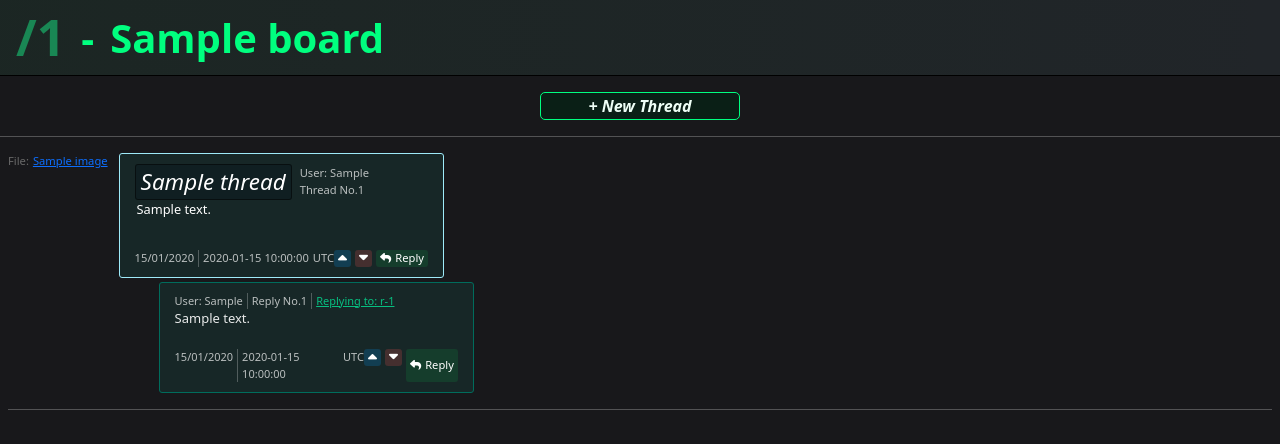
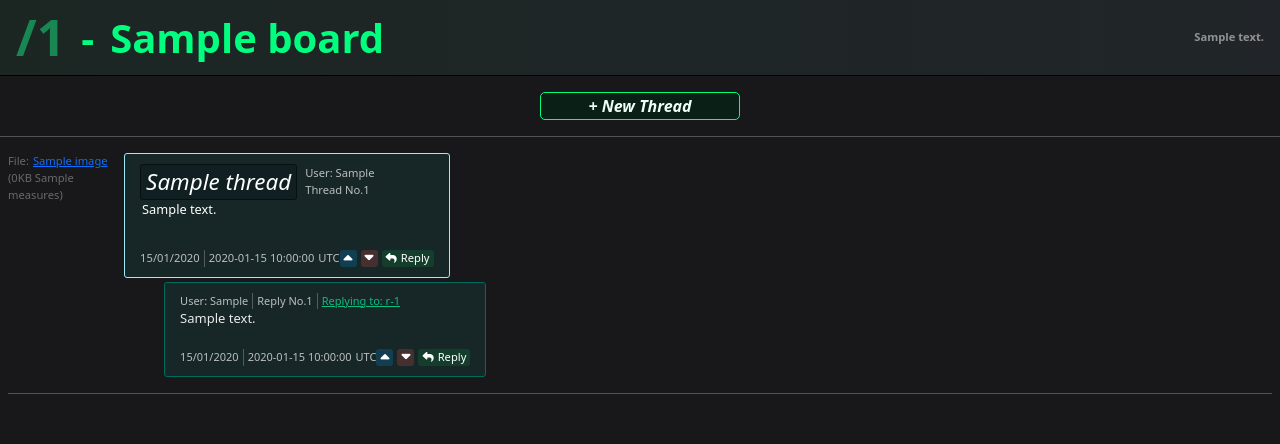
Before and after one commit to VictorClvtt/pichan_flask_imageboard, a Python web app: template templates/board.html in a window 1280 px wide. Shown: the part 28-472 px from the top of the page. Run offline with Jinja, Linux system fonts and the light colour scheme; the template is opened without the code that fills it: most values are stand-ins (such as "Sample title", 1, 10 or a date in 2020); some libraries are stand-ins or nearby versions.

Commit message:
Image model schema changes

```diff
--- a/marshmallow_schemas.py
+++ b/marshmallow_schemas.py
@@ -28,7 +28,8 @@
 class PlainImageSchema(Schema):
     id = fields.Int(dump_only=True)
     name = fields.String(required=True)
-    mimetype = fields.String(required=True)
+    measures = fields.String(required=True)
+    size = fields.String(required=True)
     image = fields.Raw(required=True, type="file")
 
 class ImageSchema(PlainImageSchema):
--- a/models/image.py
+++ b/models/image.py
@@ -6,7 +6,8 @@
     id = db.Column(db.Integer, primary_key=True)
     image = db.Column(db.LargeBinary, nullable=False)  # Remove unique constraint
     name = db.Column(db.Text, nullable=False)
-    mimetype = db.Column(db.Text, nullable=False)
+    measures = db.Column(db.Text, nullable=False)
+    size = db.Column(db.Text, nullable=False)
 
     thread_id = db.Column(db.Integer, db.ForeignKey('thread.id'), nullable=False)
 
--- a/static/js/board.js
+++ b/static/js/board.js
@@ -219,41 +219,53 @@
 }
 
 const uploadImage = async (thread_id) => {
-    const fileInput = document.getElementById('image'); // Get the file input element
-    const file = fileInput.files[0]; // Get the selected file
-    const threadId = thread_id; // Thread ID
+    const fileInput = document.getElementById('image');
+    const file = fileInput.files[0];
+    const threadId = thread_id;
 
     if (!file || !threadId) {
         console.error("File and Thread ID are required");
         return;
     }
 
-    // Create FormData object
+    const fileSize = file.size;
+
+    const img = new Image();
+    img.src = URL.createObjectURL(file);
+
+    img.onload = async () => {
+        const width = img.width;
+        const height = img.height;
+
         const formData = new FormData();
-    formData.append('image', file); // Append the file
-    formData.append('name', file.name); // Append the file name
-    formData.append('mimetype', file.type); // Append the MIME type
-    formData.append('thread_id', threadId); // Append the thread ID
+        formData.append('image', file);
+        formData.append('name', file.name);
+        formData.append('size', fileSize);
+        formData.append('measures', `${width}x${height}`);
+        formData.append('thread_id', threadId);
 
         try {
-        // Make the POST request
             const response = await fetch(`/image`, {
                 method: 'POST',
-            body: formData, // Send the FormData
+                body: formData,
             });
 
-        // Check if the request was successful
             if (response.ok) {
                 const responseData = await response.json();
                 console.log('Image uploaded successfully:', responseData);
-
-            // Reload the page or handle the response data as needed
-            window.location.reload(); // Reload the current page
+                window.location.reload();
             } else {
                 const errorData = await response.json();
                 console.error('Failed to upload image:', errorData.error || response.statusText);
             }
         } catch (error) {
             console.error('Error uploading image:', error);
+        } finally {
+            URL.revokeObjectURL(img.src);
         }
     };
+
+    img.onerror = () => {
+        console.error('Error loading image to get dimensions');
+    };
+};
--- a/templates/board.html
+++ b/templates/board.html
@@ -19,10 +19,13 @@
         <a href="{{ url_for('Index.home') }}" class="px-2" style="font-size: 0.8rem; font-family: 'Courier New'; height: fit-content;">Home</a>
     </nav>
     <main class="d-flex w-100 flex-column align-items-center" style="height: fit-content;">
-        <div class="chan-title d-flex border-bottom border-black fw-bold align-items-center align-content-center justify-content-start gap-3 w-100 px-3 bg-dark" style="background: linear-gradient(to right, #1827209c, transparent);">
-            <p class="text-success m-0">/{{ board.id }}</p>
-            <p class="m-0" style="height: fit-content; font-size: 2.5rem;">-</p>
-            <p class="m-0" style="height: fit-content; font-size: 2.5rem;">{{ board.name }}</p>
+        <div class="chan-title d-flex justify-content-between border-bottom border-black fw-bold align-items-center align-content-center gap-3 w-100 px-3 bg-dark" style="background: linear-gradient(to right, #1827209c, transparent);">
+            <div class="d-flex align-items-center align-content-center justify-content-start gap-3">
+                <p class="text-success text-ellipsis m-0">/{{ board.id }}</p>
+                <p class="m-0" style="height: fit-content; font-size: 2.5rem;">-</p>
+                <p class="m-0" style="height: fit-content; font-size: 2.5rem;">{{ board.name }}</p>
+            </div>
+            <p class="text-white-50 text-ellipsis m-0" style="font-size: 0.7rem;">{{ board.description }}</p>
         </div>
 
         <!-- Button trigger modal -->
@@ -104,7 +107,7 @@
 
 
 
-                    {% if count.value < 5 %}
+                    {% if count.value <= 5 %}
                         {% set count.value = count.value + 1 %}
                         <div id="r{{ reply.id }}" class="chan-thread-info d-flex flex-column" style="min-width: 300px; margin-left: {{ 20 * level }}px; width: fit-content;">
                             <div class="d-flex gap-1">
@@ -172,13 +175,16 @@
             {% for thread in board.threads %}
             <div class="d-flex flex-column align-items-start gap-3 w-100">
                 <!-- Thread -->
+
                 <div class="d-flex gap-1">
+
                     <div class="d-flex flex-column justify-content-start" style="width: 30%;">
                         <img class="rounded-1" style="width: 100%; height: auto; max-height: 400px;" src="{{ url_for('Images.Image', id=thread.image.id) }}" alt="">
                         <div class="d-flex gap-1">
                             <p style="font-size: 0.7rem; color: #696969;" class="m-0">File: </p>
-                            <a style="font-size: 0.7rem;" class="m-0" href="{{ url_for('Images.Image', id=thread.image.id) }}">{{ thread.image.name }}</a>
+                            <a style="font-size: 0.7rem;" class="m-0 text-ellipsis" href="{{ url_for('Images.Image', id=thread.image.id) }}">{{ thread.image.name }}</a>
                         </div>
+                        <p style="font-size: 0.7rem; color: #696969;" class="m-0 p-0">({{ (thread.image.size|int / 1024)|int }}KB {{ thread.image.measures }})</p>
                     </div>
                     <div class="d-flex flex-column gap-1 w-100">
 
```
Also changed, not shown: resources/image.py (+16 -22 lines), templates/thread.html (+9 -5 lines), data.db. Lines whose indentation alone changed are shown as unchanged.
